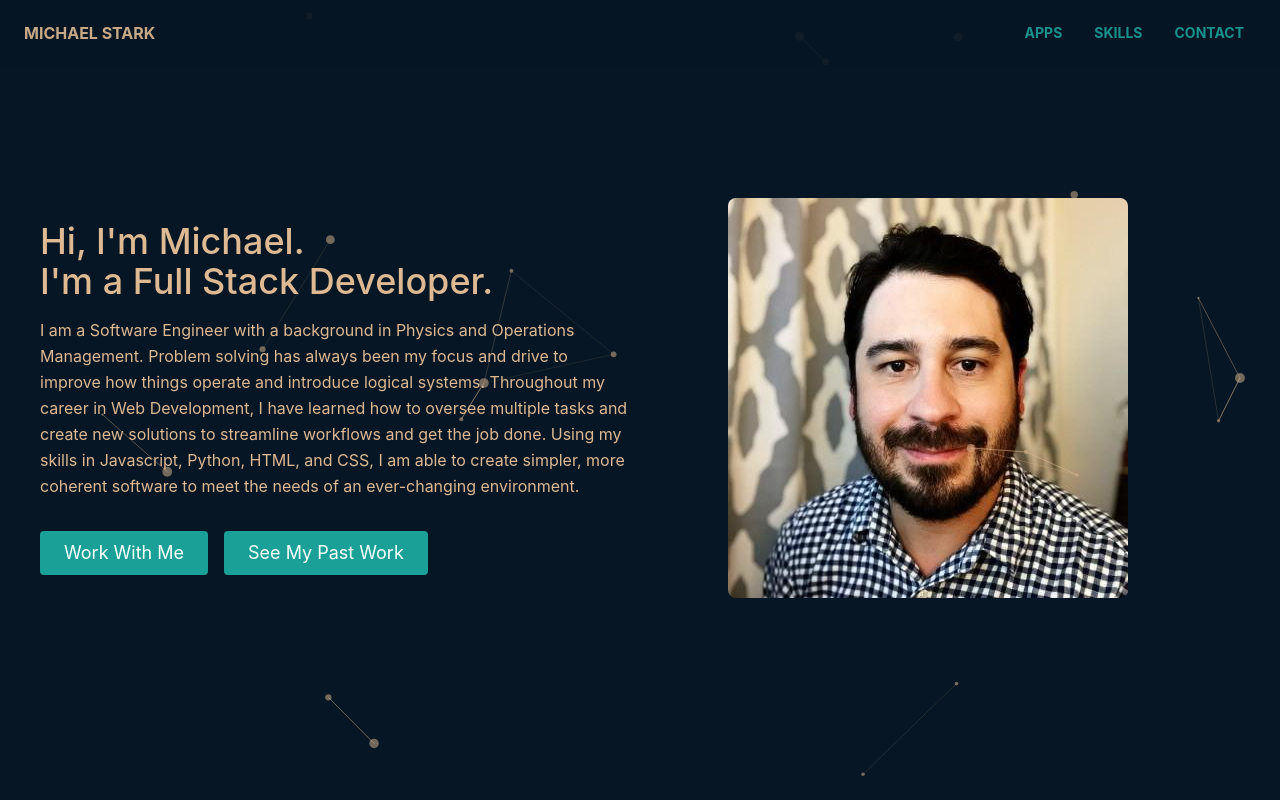
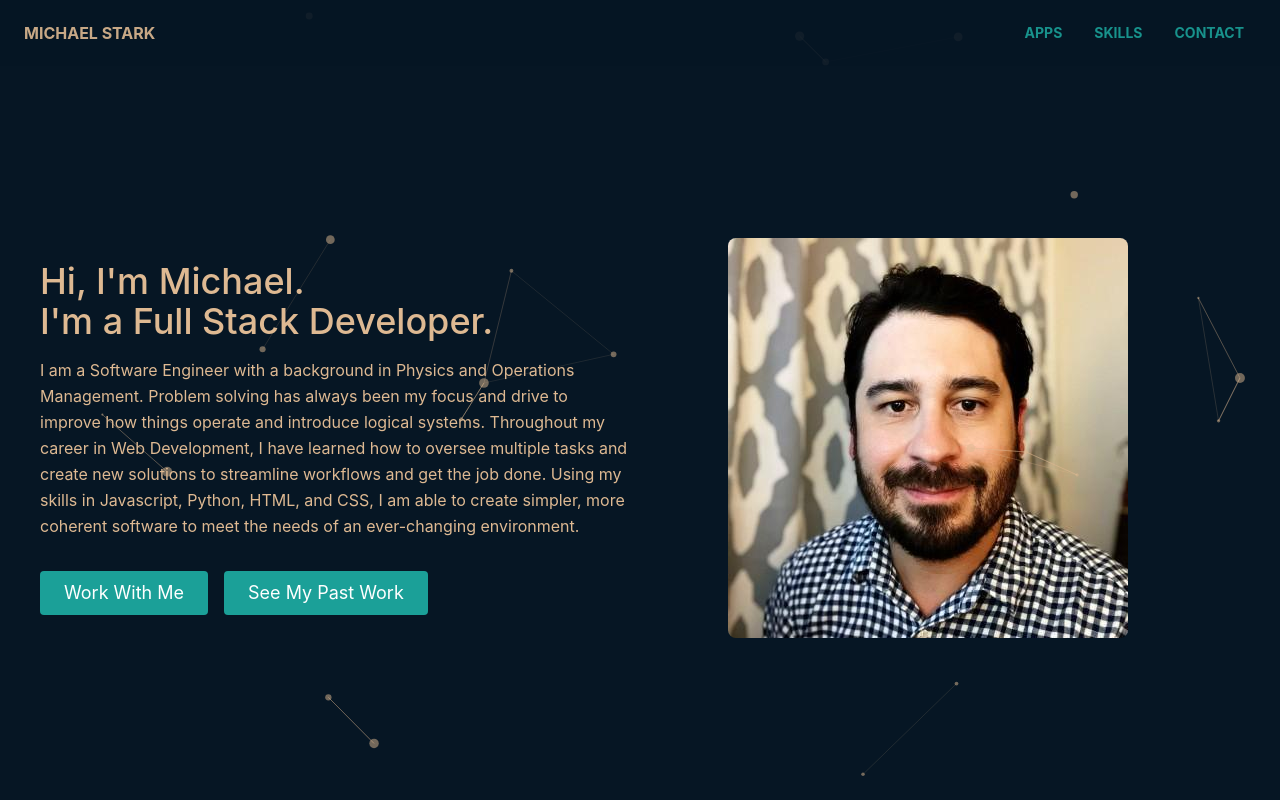
Before and after one commit to michaelbryanstark/new-portfolio, a React (Create React App) app: page / in a window 1280 px wide. Shown: the top 800 px of the page. Built offline with nearby package versions, Linux system fonts and the light colour scheme.

Commit message:
fixed top padding on about page so navbar doesnt cut off about text

```diff
--- a/src/components/About.js
+++ b/src/components/About.js
@@ -8,9 +8,6 @@
 
   const particlesInit = useCallback(async engine => {
         console.log(engine);
-        // you can initiate the tsParticles instance (engine) here, adding custom shapes or presets
-        // this loads the tsparticles package bundle, it's the easiest method for getting everything ready
-        // starting from v2 you can add only the features you need reducing the bundle size
         await loadFull(engine);
     }, []);
 
@@ -20,11 +17,11 @@
   return (
 
     <section id="about">
-      <div className="container mx-auto flex px-10 py-10 md:flex-row flex-col items-center">
+      <div className="container mx-auto flex px-10 py-20 md:flex-row flex-col items-center">
         <div className="lg:flex-grow md:w-1/2 lg:pr-24 md:pr-16 flex flex-col md:items-start md:text-left mb-16 md:mb-0 items-center text-center">
           <h1 className="title-font sm:text-4xl text-3xl mb-4 font-medium text-[#DEB992]">
             Hi, I'm Michael.
-            <br className="hidden lg:inline-block" />I'm a Full Stack Developer.
+            <br className="hidden lg:inline-block" /> I'm a Full Stack Developer.
           </h1>
           <p className="mb-8 leading-relaxed text-[#DEB992]">
           I am a Software Engineer with a background in Physics and Operations Management.
```
